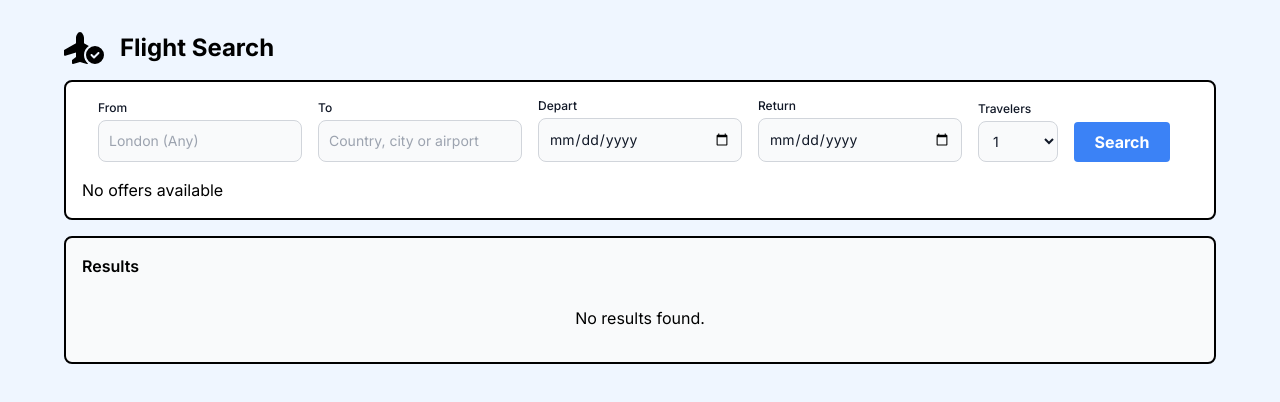
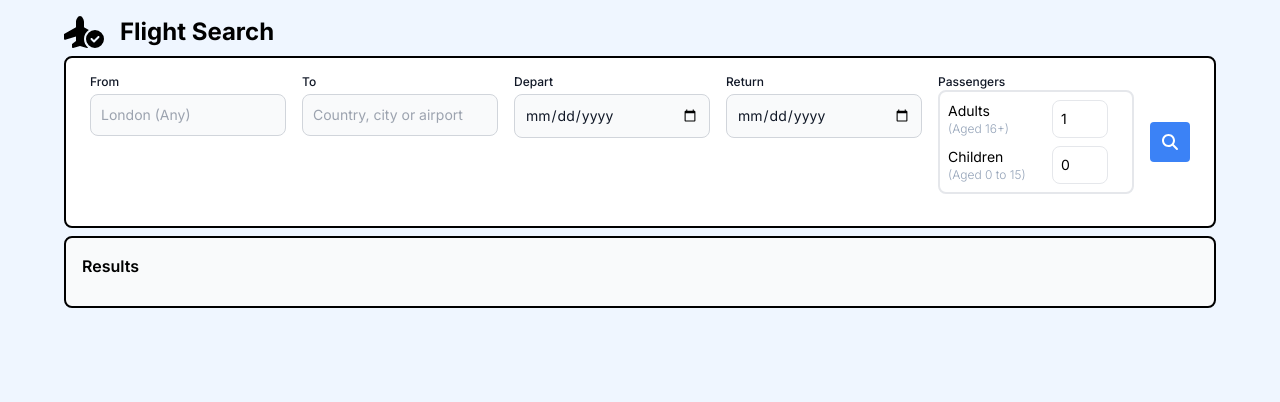
Before and after one commit to Chronos-AI-Travel/api-ai-client-fe, a Next.js app: page / in a window 1280 px wide. Shown: the top 402 px of the page. Built offline with nearby package versions, Linux system fonts and the light colour scheme.

Commit message:
got search working

```diff
--- a/src/app/components/FlightSearch.js
+++ b/src/app/components/FlightSearch.js
@@ -1,31 +1,37 @@
 "use client";
+import {
+  faEllipsisH,
+  faMagnifyingGlass,
+} from "@fortawesome/free-solid-svg-icons";
+import { FontAwesomeIcon } from "@fortawesome/react-fontawesome";
 import React, { useState } from "react";
 
-const FlightSearch = ({ onSearch }) => {
+const FlightSearch = ({ onOffersUpdate }) => {
   const [from, setFrom] = useState("");
   const [to, setTo] = useState("");
   const [departDate, setDepartDate] = useState("");
   const [returnDate, setReturnDate] = useState("");
-  const [travelers, setTravelers] = useState(1);
-  const [offers, setOffers] = useState([]); // State to store fetched offers
+  const [adultPassengers, setAdultPassengers] = useState(1);
+  const [childPassengers, setChildPassengers] = useState(0);
+  const [isLoading, setIsLoading] = useState(false);
 
   const handleSearchClick = async () => {
+    setIsLoading(true);
+    const passengers = [
+      ...Array(adultPassengers).fill({ type: "adult" }),
+      ...Array(childPassengers).fill({ type: "child" }),
+    ];
+
     const postData = {
       data: {
-        // Ensure this matches the backend's expected structure
         slices: [
           {
-            origin: from, // Assuming 'from' is your origin IATA code
-            destination: to, // Assuming 'to' is your destination IATA code
-            departure_date: departDate, // Format: "YYYY-MM-DD"
+            origin: from,
+            destination: to,
+            departure_date: departDate,
           },
         ],
-        passengers: [
-          {
-            type: "adult", // Adjust based on your requirements
-          },
-        ],
-        // Include any other necessary fields as required by your specific request
+        passengers: passengers,
       },
     };
 
@@ -43,18 +49,21 @@ const FlightSearch = ({ onSearch }) => {
       }
 
       const data = await response.json();
-      setOffers(data); // Store the fetched offers in state
-      console.log(data);
+      console.log("Received data:", data); // Log the received data
+
+      onOffersUpdate(data);
     } catch (error) {
       console.error("Failed to fetch flight offers:", error);
+    } finally {
+      setIsLoading(false);
     }
   };
 
   return (
-    <div className="w-full max-w-6xl mx-auto text-left border-2 border-black p-4 rounded-lg bg-white">
-      <div className="flex flex-wrap mx-2 items-end">
+    <div className="w-full max-w-6xl border-2 border-black p-4 items-center justify-between rounded-lg flex flex-row bg-white">
+      <div className="flex flex-grow items-start">
         {/* From input */}
-        <div className="px-2 w-1/5 mb-4">
+        <div className="px-2 w-full md:w-1/5 mb-4">
           <label
             htmlFor="originField"
             className="block mb-1 text-xs font-medium text-gray-900"
@@ -72,7 +81,7 @@ const FlightSearch = ({ onSearch }) => {
           />
         </div>
         {/* To input */}
-        <div className="px-2 w-1/5 mb-4">
+        <div className="px-2 w-full md:w-1/5 mb-4">
           <label
             htmlFor="destinationField"
             className="block mb-1 text-xs font-medium text-gray-900"
@@ -90,7 +99,7 @@ const FlightSearch = ({ onSearch }) => {
           />
         </div>
         {/* Depart date input */}
-        <div className="px-2 w-1/5 mb-4">
+        <div className="px-2 w-full md:w-1/5 mb-4">
           <label
             htmlFor="departField"
             className="block mb-1 text-xs font-medium text-gray-900"
@@ -107,7 +116,7 @@ const FlightSearch = ({ onSearch }) => {
           />
         </div>
         {/* Return date input */}
-        <div className="px-2 w-1/5 mb-4">
+        <div className="px-2 w-full md:w-1/5 mb-4">
           <label
             htmlFor="returnField"
             className="block mb-1 text-xs font-medium text-gray-900"
@@ -124,51 +133,62 @@ const FlightSearch = ({ onSearch }) => {
           />
         </div>
         {/* Travelers select */}
-        <div className="px-2 w-24 mb-4">
+        <div className="px-2 w-full md:w-1/5 mb-4">
           <label
-            htmlFor="travelersField"
-            className="block mb-1 text-xs font-medium text-gray-900"
+            className="flex flex-col w-24 text-xs font-medium text-gray-900"
+            htmlFor="adultPassengers"
           >
-            Travelers
+            Passengers
           </label>
-          <select
-            id="travelersField"
-            className="bg-gray-50 border border-gray-300 text-gray-900 text-sm rounded-lg focus:ring-blue-500 focus:border-blue-500 block w-full p-2.5"
-            required
-            value={travelers}
-            onChange={(e) => setTravelers(e.target.value)}
-          >
-            {[...Array(10).keys()].map((number) => (
-              <option key={number} value={number + 1}>
-                {number + 1}
-              </option>
-            ))}
-          </select>
-        </div>
-        {/* Search button */}
-        <div className="px-2 w-28 rounded-lg mb-4 flex items-end px-2">
-          <button
-            type="button" // Use type="button" to prevent form submission if wrapped in a form
-            className="bg-blue-500 hover:bg-blue-700 text-white font-bold py-2 px-4 rounded w-full flex items-center justify-center"
-            onClick={handleSearchClick} // Trigger search on click
-          >
-            Search
-          </button>
+          <div htmlFor="passengerSelect" className="border-2 rounded-lg p-2 ">
+            <div className="text-sm flex items-center gap-2 mb-2">
+              <label className="flex flex-col w-24" htmlFor="adultPassengers">
+                Adults{" "}
+                <span className="font-light text-xs text-slate-400">
+                  (Aged 16+)
+                </span>
+              </label>
+              <input
+                type="number"
+                id="adultPassengers"
+                className="w-14 border rounded-lg p-2"
+                value={adultPassengers}
+                onChange={(e) => setAdultPassengers(Number(e.target.value))}
+                min="1" // Ensure there's at least one adult
+              />
+            </div>
+            <div className="text-sm flex items-center gap-2">
+              <label className="flex flex-col w-24" htmlFor="childPassengers">
+                Children{" "}
+                <span className="font-light text-xs text-slate-400">
+                  (Aged 0 to 15)
+                </span>
+              </label>
+              <input
+                type="number"
+                id="childPassengers"
+                className="w-14 border rounded-lg p-2"
+                value={childPassengers}
+                onChange={(e) => setChildPassengers(Number(e.target.value))}
+                min="0"
+              />
+            </div>
+          </div>
         </div>
       </div>
-      <div>
-        {offers && offers.length > 0 ? (
-          offers.map((offer, index) => (
-            <div key={index} className="offer">
-              <p>
-                Price: {offer.total_amount} {offer.total_currency}
-              </p>
-              <p>Airline: {offer.airline}</p>
-            </div>
-          ))
-        ) : (
-          <p>No offers available</p>
-        )}
+      <div className="px-2 w-full md:w-auto">
+        <button
+          type="button"
+          className="bg-blue-500 hover:bg-blue-700 text-white font-bold h-10 w-10 rounded flex items-center justify-center"
+          onClick={handleSearchClick}
+          disabled={isLoading} // Disable the button while loading
+        >
+          {isLoading ? (
+            <FontAwesomeIcon icon={faEllipsisH} />
+          ) : (
+            <FontAwesomeIcon icon={faMagnifyingGlass} />
+          )}
+        </button>
       </div>
     </div>
   );
--- a/src/app/components/SearchResults.js
+++ b/src/app/components/SearchResults.js
@@ -1,49 +1,69 @@
-import React from 'react';
-import { FontAwesomeIcon } from "@fortawesome/react-fontawesome";
-import { faChevronRight, faPlane } from "@fortawesome/free-solid-svg-icons";
+import React from "react";
 
 const SearchResults = ({ results }) => {
+  console.log("searchResults results", results);
+
+  const formatDuration = (start, end) => {
+    const startDate = new Date(start);
+    const endDate = new Date(end);
+    const durationMs = endDate - startDate;
+    const hours = Math.floor(durationMs / (1000 * 60 * 60));
+    const minutes = Math.floor((durationMs % (1000 * 60 * 60)) / (1000 * 60));
+    return `${hours}h ${minutes}m`;
+  };
+
   return (
     <div className="w-full max-w-6xl mx-auto text-left border-2 border-black p-4 rounded-lg bg-gray-50">
       <div className="font-semibold mb-3">Results</div>
-      {results.length > 0 ? (
-        results.map((flight, index) => (
+      {results.map((offer, index) => (
         <div
           key={index}
-            className="border flex items-center justify-between bg-white p-2 border-gray-800 flex gap-4 rounded-lg mb-4"
+          className="border flex items-center justify-between bg-white p-2 border-gray-800 flex gap-4 rounded-lg mb-2"
         >
-            <p className="mx-4 text-xs">{flight.operator}</p>
+          <p className="mx-4 text-xs w-20">{offer.operating_carrier_name}</p>
           <div className="flex items-center">
             <div className="flex justify-between flex-col">
-                <p className="mx-4 text-3xl">{flight.outboundTime}</p>
-                <p className="mx-4">{flight.departureAirport}</p>
+              <p className="mx-4 text-3xl">
+                {new Date(offer.departing_at).toLocaleTimeString()}
+              </p>
+              <p className="mx-4">{offer.origin_iata_code}</p>
             </div>
             <div className="w-24 flex flex-col justify-center items-center">
-                <p className="mx-4 text-xs pb-1">{flight.flightDuration}h</p>
+              <p className="mx-4 text-xs pb-1">
+                {formatDuration(offer.departing_at, offer.arriving_at)}
+              </p>{" "}
               <hr className="mx-4 border-gray-700" />
-                <p className="mx-4 text-xs pt-1">{flight.stop}</p>
+              <p className="mx-4 text-slate-400 text-xs">
+                {offer.stops === 0 ? "Direct" : `${offer.stops} Stops`}
+              </p>
             </div>
             <div>
-                <p className="mx-4 text-3xl">{flight.arrivalTime}</p>
-                <p className="mx-4">{flight.arrivalAirport}</p>
+              <p className="mx-4 text-3xl">
+                {new Date(offer.arriving_at).toLocaleTimeString()}
+              </p>
+              <p className="mx-4">{offer.destination_iata_code}</p>
             </div>
           </div>
           <div className="flex items-center">
-              <p className="text-2xl">{flight.price}</p>
+            <div>
+              <p className="font-light text-xs text-slate-400">TOTAL</p>
+              <p className="text-xs gap-2 items-center border p-2 rounded-lg flex">
+                <p className="text-xl">{offer.total_amount}</p>
+                {offer.base_currency}
+              </p>
+            </div>
             <button
               type="button"
               className="bg-blue-500 ml-4 hover:bg-blue-700 text-white font-bold py-2 px-4 rounded flex items-center justify-center"
-                aria-label={`Select ${flight.operator} flight`}
+              aria-label="Select flight"
             >
               Select
             </button>
           </div>
         </div>
-        ))
-      ) : (
-        <div className="text-center py-4">No results found.</div>
-      )}
+      ))}
     </div>
   );
 };
+
 export default SearchResults;
--- a/src/app/page.js
+++ b/src/app/page.js
@@ -5,6 +5,12 @@ import Logo from "./components/Logo";
 import SearchResults from "./components/SearchResults";
 
 export default function Home() {
+  const [offers, setOffers] = useState([]);
+
+  const handleOffersUpdate = (newOffers) => {
+    setOffers(newOffers);
+  };
+
   const [searchParams, setSearchParams] = useState({
     from: "",
     to: "",
@@ -46,10 +52,10 @@ export default function Home() {
   };
 
   return (
-    <main className="bg-blue-50 gap-4 flex flex-col min-h-screen items-start justify-start px-16 py-8">
+    <main className="bg-blue-50 gap-2 flex flex-col min-h-screen items-start justify-start px-16 py-4">
       <Logo />
-      <FlightSearch onSearch={handleSearch} />
-      <SearchResults results={searchResults} />
+      <FlightSearch onOffersUpdate={handleOffersUpdate} />
+      <SearchResults results={offers} />
     </main>
   );
 }
```
Lines whose indentation alone changed are shown as unchanged.
